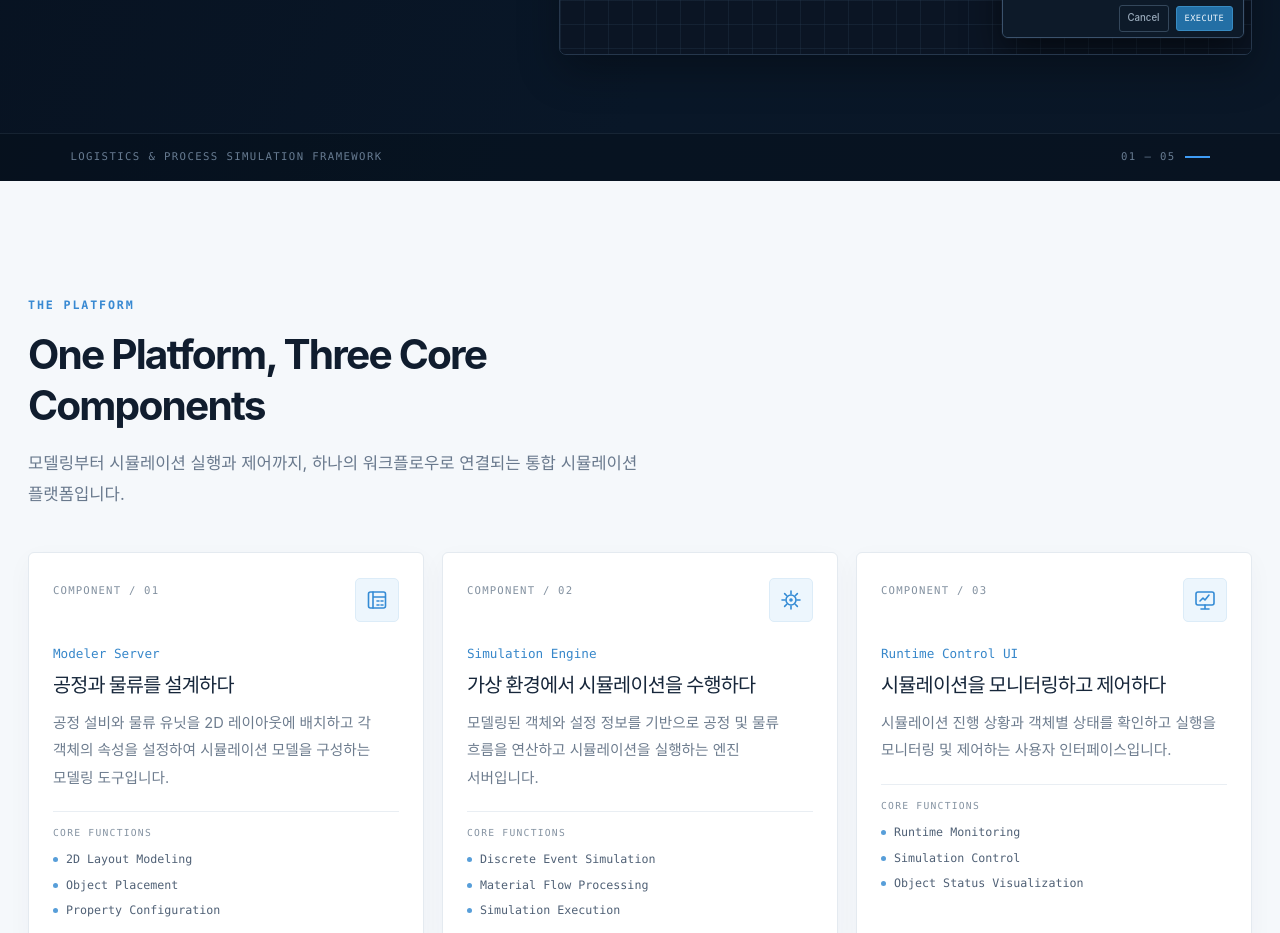
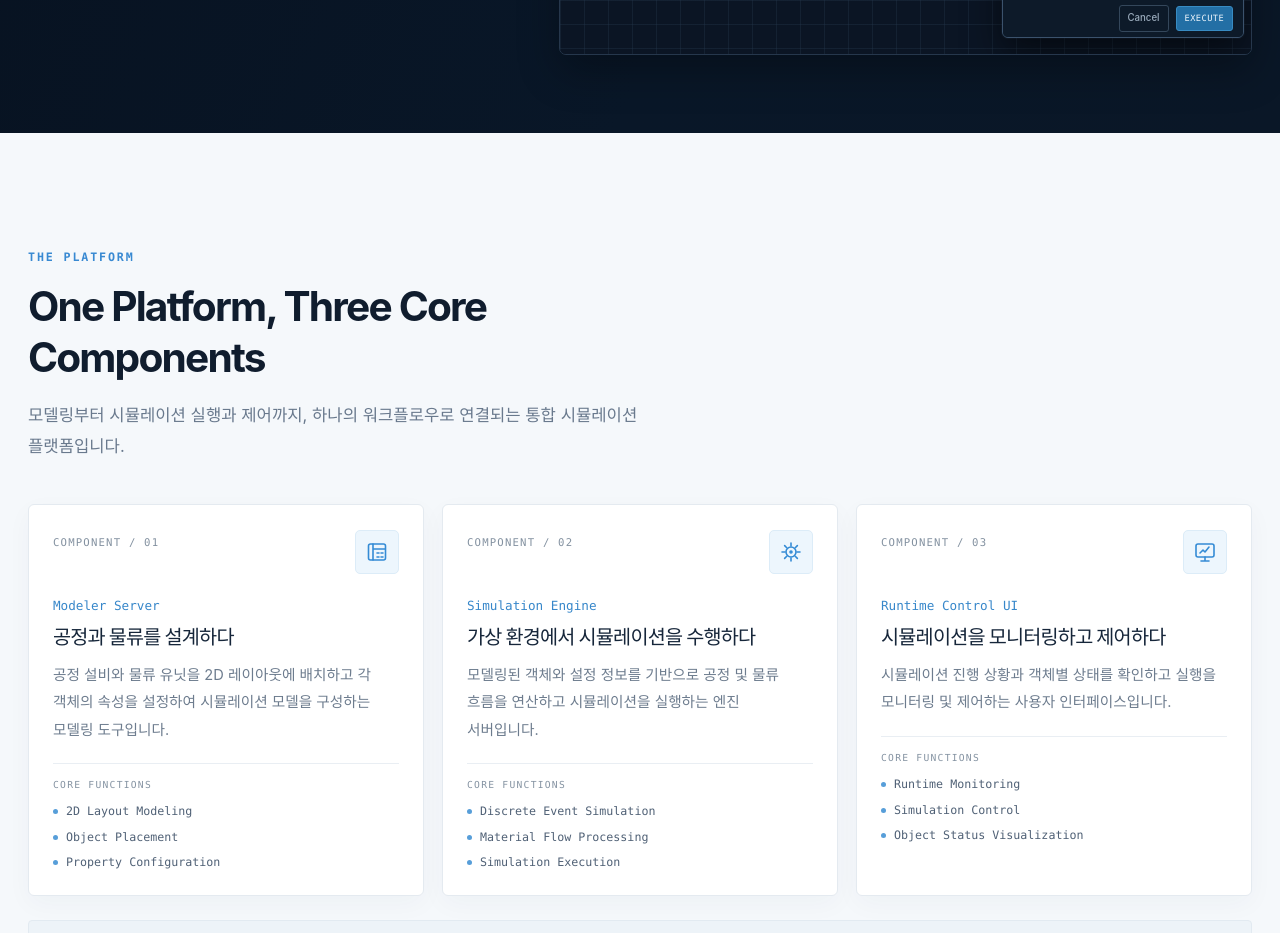
Before and after one commit to kkh3868/My_Portfolio, a React (Vite) app: page / in a window 1280 px wide. Shown: the part 880-1813 px from the top of the page. Built offline with nearby package versions, Linux system fonts and the light colour scheme.

Commit message:
[Fix] Hero 하단의 불필요 줄 제거

```diff
--- a/src/App.css
+++ b/src/App.css
@@ -1142,32 +1142,6 @@
   flex: 0 0 7px;
 }
 
-.hero-bottom {
-  min-height: 48px;
-  padding: 0 max(5.5vw, calc((100vw - 1320px) / 2));
-  display: flex;
-  align-items: center;
-  justify-content: space-between;
-  color: #677b91;
-  background: rgba(4, 12, 21, 0.34);
-  border-top: 1px solid rgba(164, 190, 220, 0.1);
-  font-family: var(--mono);
-  font-size: calc(8px + var(--font-size-increase));
-  letter-spacing: 0.13em;
-}
-
-.hero-bottom > span:last-child {
-  display: flex;
-  align-items: center;
-  gap: 9px;
-}
-
-.hero-bottom i {
-  width: 25px;
-  height: 2px;
-  background: var(--blue-500);
-}
-
 .section-shell {
   max-width: 1320px;
   margin: 0 auto;
@@ -2183,12 +2157,6 @@
   }
 
   .floating-label small {
-    font-size: calc(6px + var(--font-size-increase));
-  }
-
-  .hero-bottom {
-    min-height: 40px;
-    padding: 0 20px;
     font-size: calc(6px + var(--font-size-increase));
   }
 
--- a/src/sections/HeroSection.tsx
+++ b/src/sections/HeroSection.tsx
@@ -43,10 +43,6 @@ export function HeroSection() {
           </div>
         </div>
       </div>
-      <div className="hero-bottom">
-        <span>LOGISTICS &amp; PROCESS SIMULATION FRAMEWORK</span>
-        <span>01 — 05 <i /></span>
-      </div>
     </section>
   )
 }
```
